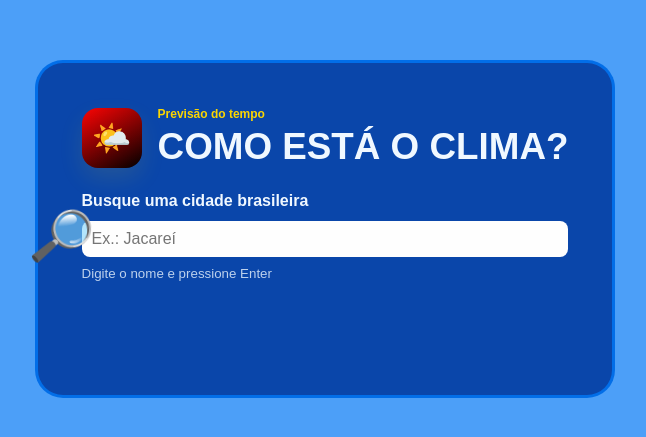
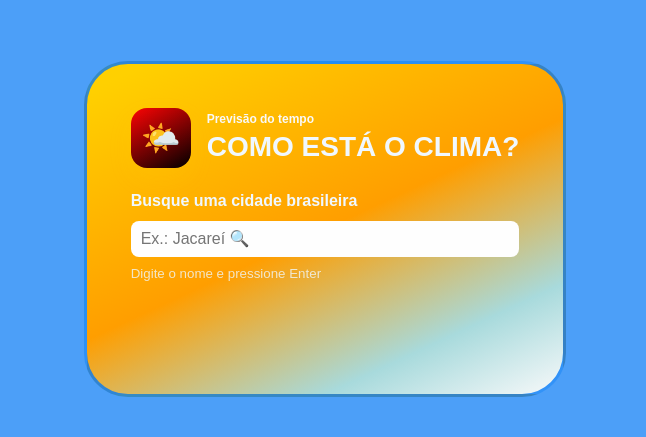
Before and after one commit to GabrielK07/AtvdWeb, a plain HTML site: page index.html in a window 1280 px wide. Shown: the part 171-608 px from the top of the page, without its empty margins (315-961 px from the left). Drawn offline with Linux system fonts and the light colour scheme; a web font is replaced by a local one.

Commit message:
ajustes para mobile

```diff
--- a/css/index.css
+++ b/css/index.css
@@ -27,7 +27,13 @@
   padding: clamp(1.5rem, 5vw, 2.75rem);
   background-color: rgba(10, 70, 170, 1.2);
   border: 3px solid rgba(1, 121, 249, 0.788);
-  border-radius: 1.75rem;
+  border-radius: 2.75rem;
+   background: linear-gradient(155deg,
+    #FFD000 5%,
+    #FF9E00 50%,
+    #A8DADC 80%,
+    #F8F9FA 100%
+  );
 }
 
 .cabecalho {
@@ -56,15 +62,16 @@
 }
 
 .titulo {
+  font-size: 1rem;
   margin-bottom: 0%;
-  font-size: clamp(1.75rem, 5vw, 2.3rem);
+  font-size: clamp(1.75rem, 5vw, 1.5rem);
   letter-spacing: -0, 04em;
   text-transform: uppercase;
 }
 
 .subtitulo {
   margin-bottom: 0.3rem;
-  color: #fcd600;
+  color: #f9f9f9;
   font-size: 0.75rem;
   font-weight: 700;
   letter-spacing: 0.12;
@@ -81,14 +88,6 @@
   position: relative;
 }
 
-.campo-busca span {
-  position: absolute;
-  top: 45%;
-  cursor: pointer;
-  left: -3.2rem;
-  font-size: 3.2rem;
-  transform: translateY(-50%) rotate(5deg);
-}
 
 #cidade {
   width: 100%;
--- a/index.html
+++ b/index.html
@@ -21,11 +21,10 @@
         <div class="busca">
           <label for="cidade">Busque uma cidade brasileira</label>
           <div class="campo-busca">
-            <span>🔎</span>
             <input
               id="cidade"
               type="text"
-              placeholder="Ex.: Jacareí"
+              placeholder="Ex.: Jacareí 🔍 "
               autocomplete="off"
             />
           </div>
```
